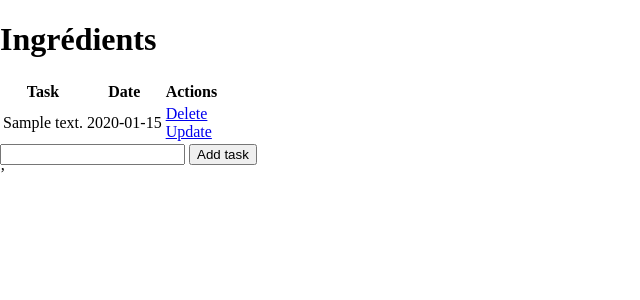
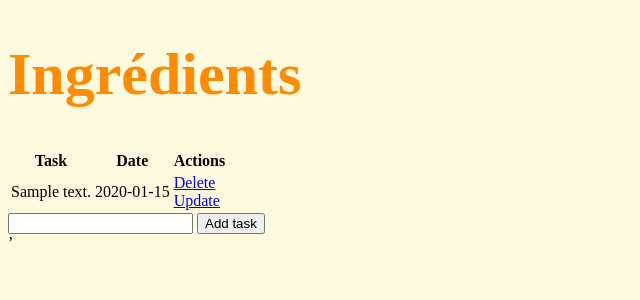
Before and after one commit to MaximeRCD/ensae_infra_front, a Flask app: page / in a window 1280 px wide. Shown: the top 300 px of the page, without its empty margins (0-640 px from the left). Run offline with Flask 3, Linux system fonts and the light colour scheme; tables that the repository leaves empty hold one stand-in row (values such as "Sample post").

Commit message:
Start adding colours css

```diff
--- a/static/css/main.css
+++ b/static/css/main.css
@@ -1,4 +1,10 @@
+h1 {
+    color:darkorange;
+    font-size:60px;
+}
+
 body {
-    margin: 0;
+    margin: 20;
     font-family:'Times New Roman', Times, serif;
+    background-color: #fefae0;
 }
```
